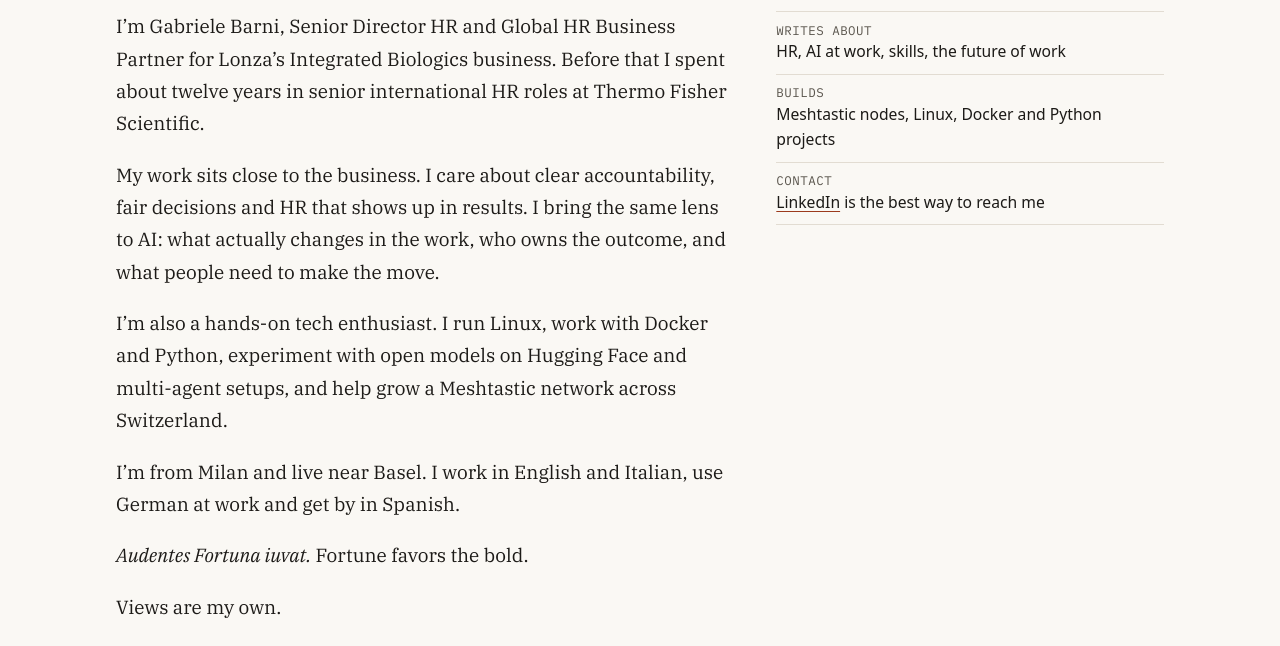
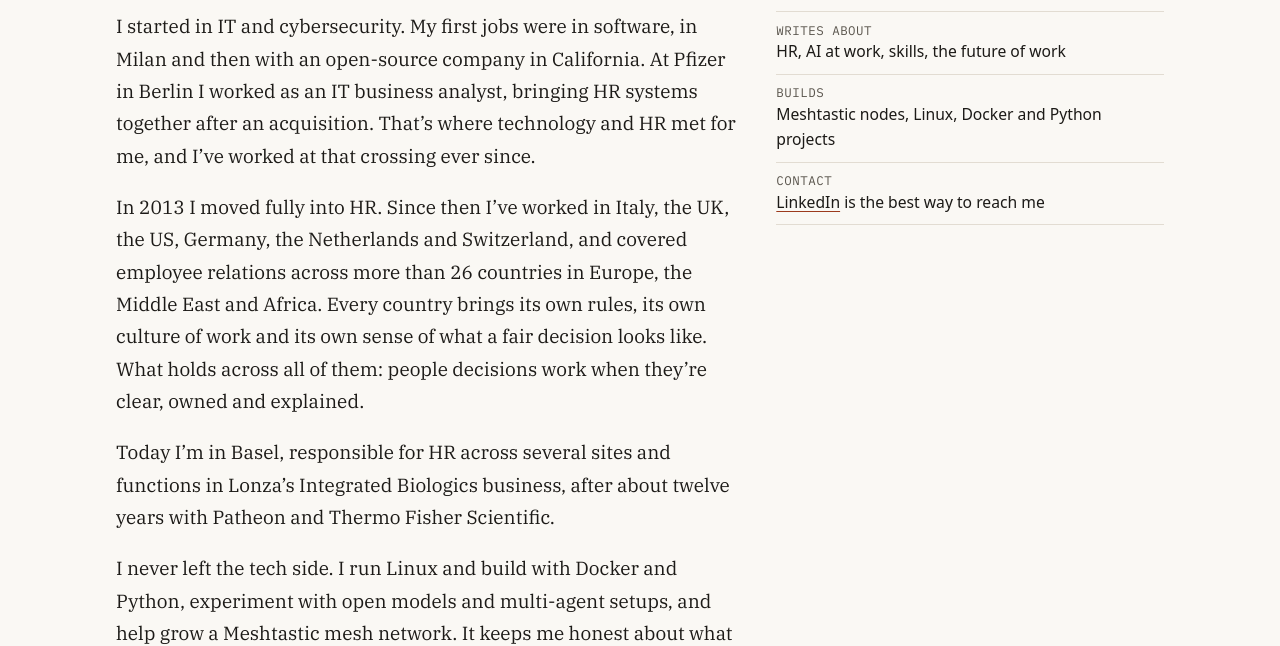
Before and after one commit to gabrielebarni/gabrielebarni.com, an Eleventy site: page src/pages/about.md in a window 1280 px wide. Shown: the part 307-953 px from the top of the page. Built offline with nearby package versions, Linux system fonts and the light colour scheme; Eleventy itself is replaced by a stand-in of ours; files that its build step writes are made by us from their sources.

Commit message:
Update About and home intro from the latest wording pass
About now tells the path from IT and cybersecurity into HR; the home
intro adds that I started out in IT. The import drops the license
sentence from About, since the footer already shows CC BY 4.0.
Notes are unchanged.

```diff
--- a/scripts/import-wording.mjs
+++ b/scripts/import-wording.mjs
@@ -70,7 +70,8 @@ if (existsSync(`${dir}/home-intro.md`)) {
 // About: drop the leading H1 (the layout renders the title).
 if (existsSync(`${dir}/about.md`)) {
   const [fm, body] = split(readFileSync(`${dir}/about.md`, "utf8"));
-  const text = body.replace(/^\s*# .*\n+/, "").replace(/\*Audentes Fortuna iuvat\.\*/, '<i lang="la">Audentes Fortuna iuvat.</i>');
+  // The footer already carries the content license, so drop a license sentence from the body.
+  const text = body.replace(/^\s*# .*\n+/, "").replace(/ ?[^.\n]*\blicensed\b[^\n]*CC BY[^\n]*$/gm, "").replace(/\*Audentes Fortuna iuvat\.\*/, '<i lang="la">Audentes Fortuna iuvat.</i>');
   const out = { title: fm.title || "About", description: "Gabriele Barni: Senior Director HR at Lonza, from Milan, based near Basel. On people, work and AI." };
   writeFileSync("src/pages/about.md", "---\n" + dump(out) + "---\n\n" + curly(text.trim()) + "\n");
 }
--- a/src/pages/about.md
+++ b/src/pages/about.md
@@ -3,13 +3,15 @@ title: About
 description: "Gabriele Barni: Senior Director HR at Lonza, from Milan, based near Basel. On people, work and AI."
 ---
 
-I’m Gabriele Barni, Senior Director HR and Global HR Business Partner for Lonza’s Integrated Biologics business. Before that I spent about twelve years in senior international HR roles at Thermo Fisher Scientific.
+I started in IT and cybersecurity. My first jobs were in software, in Milan and then with an open-source company in California. At Pfizer in Berlin I worked as an IT business analyst, bringing HR systems together after an acquisition. That’s where technology and HR met for me, and I’ve worked at that crossing ever since.
 
-My work sits close to the business. I care about clear accountability, fair decisions and HR that shows up in results. I bring the same lens to AI: what actually changes in the work, who owns the outcome, and what people need to make the move.
+In 2013 I moved fully into HR. Since then I’ve worked in Italy, the UK, the US, Germany, the Netherlands and Switzerland, and covered employee relations across more than 26 countries in Europe, the Middle East and Africa. Every country brings its own rules, its own culture of work and its own sense of what a fair decision looks like. What holds across all of them: people decisions work when they’re clear, owned and explained.
 
-I’m also a hands-on tech enthusiast. I run Linux, work with Docker and Python, experiment with open models on Hugging Face and multi-agent setups, and help grow a Meshtastic network across Switzerland.
+Today I’m in Basel, responsible for HR across several sites and functions in Lonza’s Integrated Biologics business, after about twelve years with Patheon and Thermo Fisher Scientific.
 
-I’m from Milan and live near Basel. I work in English and Italian, use German at work and get by in Spanish.
+I never left the tech side. I run Linux and build with Docker and Python, experiment with open models and multi-agent setups, and help grow a Meshtastic mesh network. It keeps me honest about what AI can and can’t do in real work.
+
+I’m from Milan, married with two children, and live near Basel. I work in English and Italian, use German every day and get by in Spanish.
 
 <i lang="la">Audentes Fortuna iuvat.</i> Fortune favors the bold.
 
```
Also changed, not shown: src/fragments/home-intro.md (+1 -1 lines).
